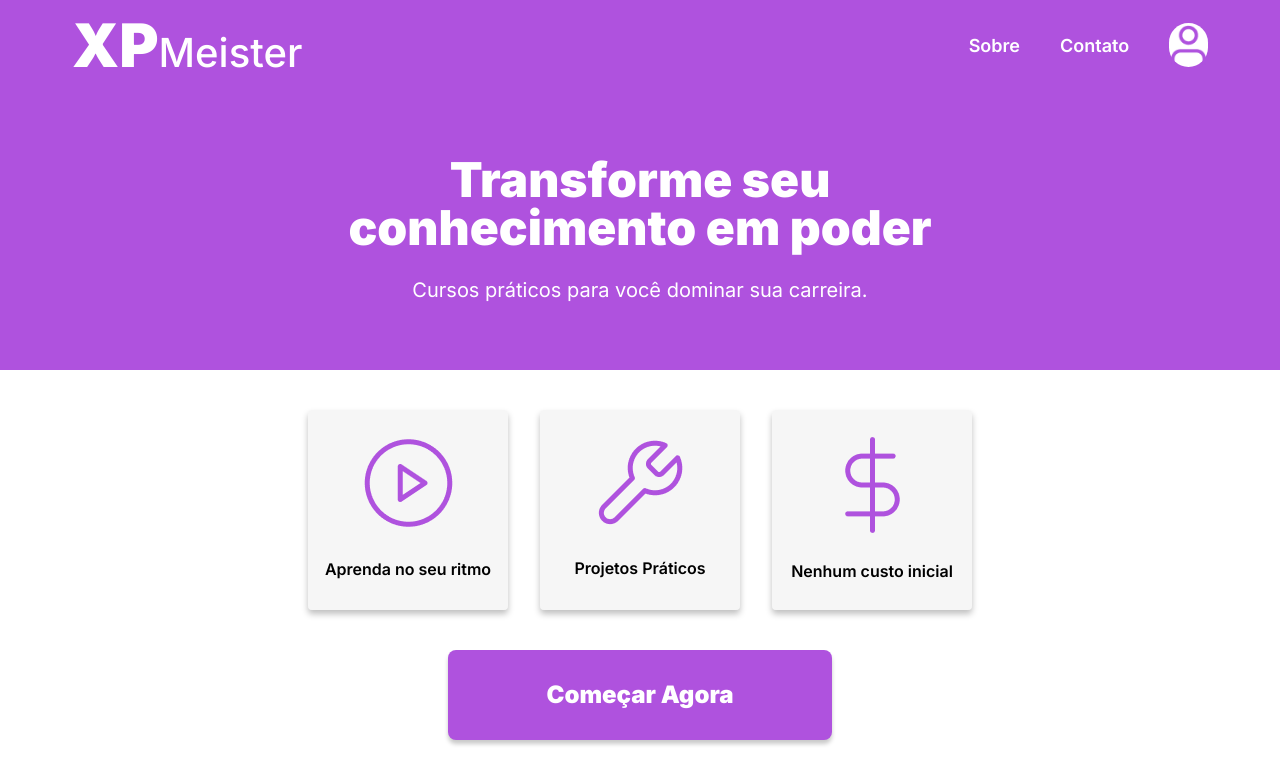
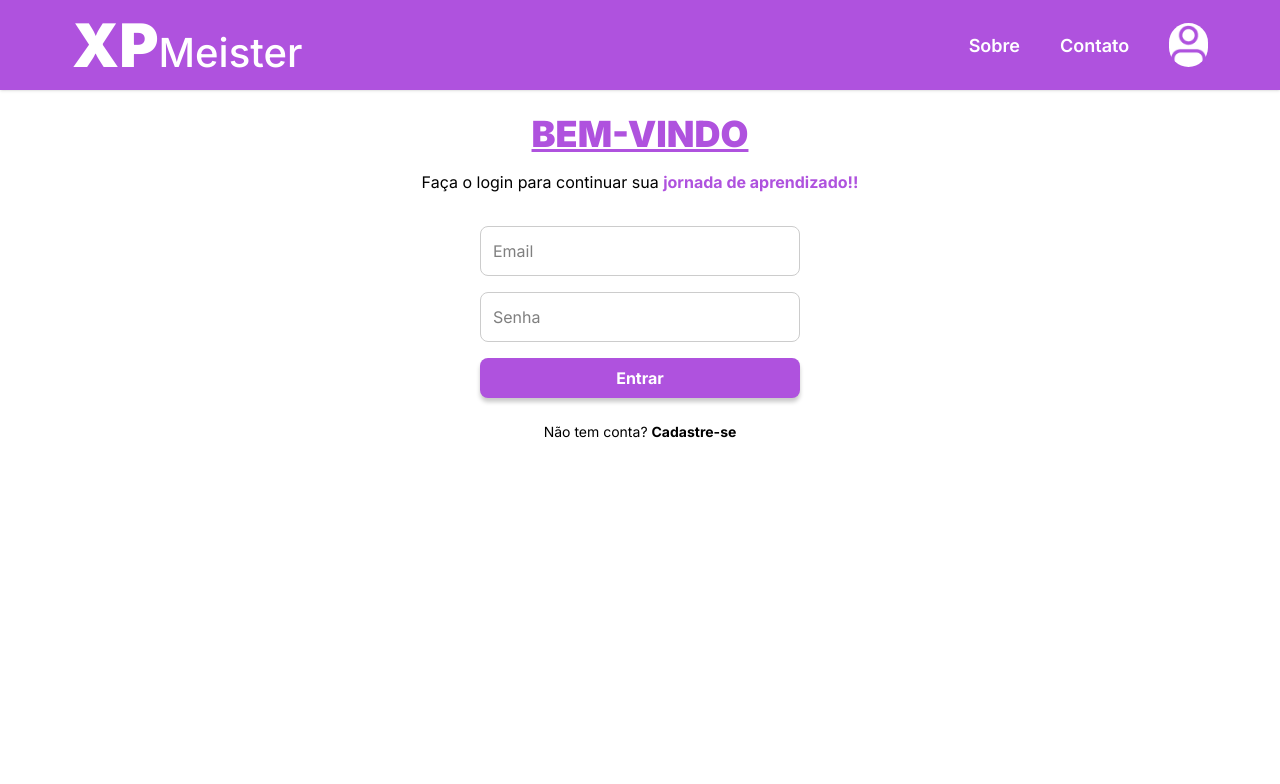
Before and after one commit to gustavogogola91/XPMeister, a Next.js app in the folder frontend/: page / in a window 1280 px wide. Shown: the top 784 px of the page. Built offline with nearby package versions, Linux system fonts and the light colour scheme.

Commit message:
Adicionado Request para receber JWT do back

```diff
--- a/frontend/src/app/Pages/AulasPage.tsx
+++ b/frontend/src/app/Pages/AulasPage/page.tsx
@@ -1,3 +1,5 @@
+"use client"
+
 const AulasPage = () => {
     return (
         <div className="flex flex-col my-10 md:my-0 md:flex-row items-center justify-between">
--- a/frontend/src/app/Pages/LoginPage.tsx
+++ b/frontend/src/app/Pages/LoginPage.tsx
@@ -1,8 +1,9 @@
 "use client";
 
-import { useState } from "react";
-
-var apiUrl = "http://localhost:5017"
+import { useContext, useState } from "react";
+import { AuthContext } from "../contexts/AuthContext";
+import { SignInData } from "../contexts/AuthContext";
+import { useRouter } from 'next/navigation'; // correct hook for App Router
 
 export default function Login() {
     return (
@@ -10,41 +11,20 @@ export default function Login() {
             <div className="flex flex-col items-center justify-center flex-1 p-6">
                 <h2 className="text-4xl text-purple font-black underline mb-4">BEM-VINDO</h2>
                 <p className="text-center mb-8 text-base">Faça o login para continuar sua <span className="font-bold text-purple">jornada de aprendizado!!</span></p>
-            <FormLogin/>
+                <FormLogin />
                 <p className="mt-6 text-sm">Não tem conta? <a href="#" className="font-bold hover:underline">Cadastre-se</a></p>
             </div>
         </div>
     );
 }
 
-  async function loginUsuario(email: string, senha: string) {
-    var nome = "dumpOne";
-    try {
-        const response = await fetch(`${apiUrl}/usuario/login`, {
-            method: "POST",
-            headers: {
-                "Content-Type": "application/json",
-            },
-            body: JSON.stringify({ nome, email, senha }),
-        });
 
-        if (!response.ok) {
-            console.log("Erro ao autenticar usuário!");
-            return null;
-        }
-
-        const data = await response.json();
-        sessionStorage.setItem("usuarioId", data.id);
-        sessionStorage.setItem("usuarioNome", data.nome);
-        console.log("Usuário autenticado:", data.id, data.nome);
-        return data;
-    } catch (error) {
-        console.error("Erro:", error);
-        return null;
-    }
-    }
 
 function FormLogin() {
+    const router = useRouter();
+
+    const { loginUsuario } = useContext(AuthContext);
+
     const [loginData, setLoginData] = useState({
         email: "",
         senha: ""
@@ -58,20 +38,33 @@ export default function Login() {
     const handleSubmit = async (e: React.FormEvent) => {
         e.preventDefault();
 
-        var usuario = await loginUsuario(loginData.email, loginData.senha);
-        if (usuario !== null) {
-            alert("Parabens, você lembrou seu login (aqui n temos opção de recuperação, Guarde bem)!");
-            // Redirecionar para a página inicial ou outra página desejada
-            return;
+        const loginRequestData : SignInData = {
+            email: loginData.email,
+            senha: loginData.senha
         }
+
+        const success = await loginUsuario(loginRequestData)
+
+        if (success) {
+            router.push('pages/AulasPage');
+        } else {
+            alert("Email ou senha inválidos!");
+        }
+
+        // var usuario = await loginUsuario(loginData.email, loginData.senha);
+        // if (usuario !== null) {
+        //     alert("Parabens, você lembrou seu login (aqui n temos opção de recuperação, Guarde bem)!");
+        //     // Redirecionar para a página inicial ou outra página desejada
+        //     return;
+        // }
 
     };
 
     return (
         <>
             <form className="base-form flex flex-col w-full max-w-xs gap-4" onSubmit={handleSubmit}>
-            <input name="email" type="email" placeholder="Email" className="" value={loginData.email} onChange={handleChange} required/>
-            <input name="senha" type="password" placeholder="Senha" className="" value={loginData.senha} onChange={handleChange} required/>
+                <input name="email" type="email" placeholder="Email" className="" value={loginData.email} onChange={handleChange} required />
+                <input name="senha" type="password" placeholder="Senha" className="" value={loginData.senha} onChange={handleChange} required />
                 <button type="submit" className="btn-primary py-2 text-[16px] font-bold"> Entrar </button>
             </form>
         </>
--- /dev/null
+++ b/frontend/src/app/contexts/AuthContext.tsx
@@ -0,0 +1,88 @@
+"use client"
+
+import { createContext, ReactNode } from "react";
+import { setCookie } from "nookies";
+import Router from "next/router";
+
+const apiUrl = "http://localhost:5017"
+
+type AuthContextType = {
+    IsAuthenticated: boolean;
+    loginUsuario: (data: SignInData) => Promise<boolean>
+}
+
+type SignInRequestData = {
+    email: string,
+    senha: string
+}
+
+export type SignInData = {
+    // username: string,
+    email: string,
+    senha: string
+}
+
+type User = {
+    email: string,
+    username: string,
+}
+
+export const AuthContext = createContext({} as AuthContextType)
+
+export function AuthProvider({ children }: { children: ReactNode }) {
+    var IsAuthenticated = false;
+
+    async function loginUsuarioRequest(SignInRequestData: SignInRequestData) {
+
+        try {
+            const response = await fetch(`${apiUrl}/usuario/login`, {
+                method: "POST",
+                headers: {
+                    "Content-Type": "application/json",
+                },
+                body: JSON.stringify(SignInRequestData),
+            });
+
+            if (!response.ok) {
+                console.log("Erro ao autenticar usuário!");
+                return null;
+            }
+
+            const data = await response.json();
+            // sessionStorage.setItem("usuarioId", data.id);
+            // sessionStorage.setItem("usuarioNome", data.nome);
+            // console.log("Usuário autenticado:", data.id, data.nome);
+            console.log(response.json); //tirar apos debug
+
+            return data;
+        } catch (error) {
+            console.error("Erro:", error);
+            return null;
+        }
+    }
+
+    async function loginUsuario({ email, senha }: SignInData) {
+        // const [user, setUser] = useState<User | null>(null)
+
+        const { token = null } = (await loginUsuarioRequest({ email, senha })) || {};
+
+        if (token) {
+            setCookie(undefined, 'auth-token', token, {
+                maxAge: 60 * 60 * 1, //1 hora para expirar
+            })
+            IsAuthenticated = true
+            return true;
+        }
+
+        return false;
+        //TODO: salvar nome usuario
+        // setUser(username);
+    }
+
+    return (
+        <AuthContext.Provider value={{ IsAuthenticated, loginUsuario }}>
+            {children}
+        </AuthContext.Provider>
+    )
+
+}
--- /dev/null
+++ b/frontend/src/app/layout.tsx
@@ -0,0 +1,32 @@
+import type { Metadata } from 'next'
+import { Inter } from 'next/font/google'
+import './globals.css'
+import { AuthProvider } from './contexts/AuthContext'
+import Header from './Components/Header'
+
+
+const inter = Inter({ subsets: ['latin'] })
+
+export const metadata: Metadata = {
+  title: 'XPMeister',
+  description: 'Cursos gratuitos de XP',
+}
+
+export default function RootLayout({
+  children,
+}: {
+  children: React.ReactNode
+}) {
+  return (
+    <html lang="pt-BR">
+      <body className={inter.className}>
+        <AuthProvider>
+          <Header />
+          <main>
+            {children}
+          </main>
+        </AuthProvider>
+      </body>
+    </html>
+  )
+}
--- a/frontend/src/app/page.tsx
+++ b/frontend/src/app/page.tsx
@@ -1,22 +1,17 @@
-import LandingPage from "./Pages/LandingPage";
-import LoginPage from "./Pages/LoginPage";
-import RegisterPage from "./Pages/RegisterPage";
-import Header from "./Components/Header";
+import LandingPage from "./pages/LandingPage";
+import LoginPage from "./pages/LoginPage";
+import RegisterPage from "./pages/RegisterPage";
 import './globals.css';
-import AulasPage from "./Pages/AulasPage";
 
 
 export default function Home() {
   return (
-    <html>
+    <>
+      < LoginPage />
+      {/* <RegisterPage /> */}
+      {/* <LandingPage /> */}
+      {/* <AulasPage /> */}
+    </>
 
-      <body>
-        <Header />
-        {/* <RegisterPage /> */}
-        {/* <LoginPage /> */}
-        <LandingPage />
-        {/* <AulasPage /> */}
-      </body>
-    </html>
   );
 }
```
Also changed, not shown: frontend/package.json (+8 -6 lines), 1 other file (tests, documents, lock files or other folders). Lines whose indentation alone changed are shown as unchanged.
